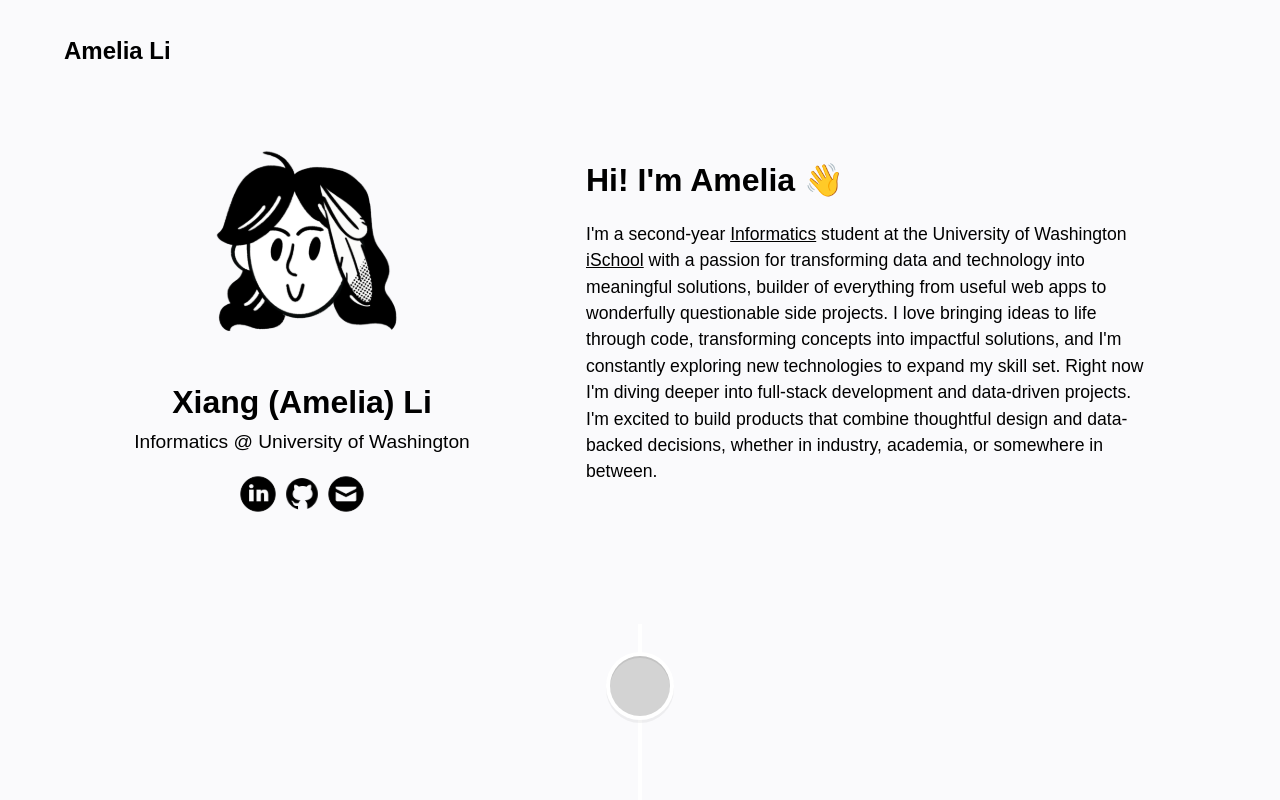
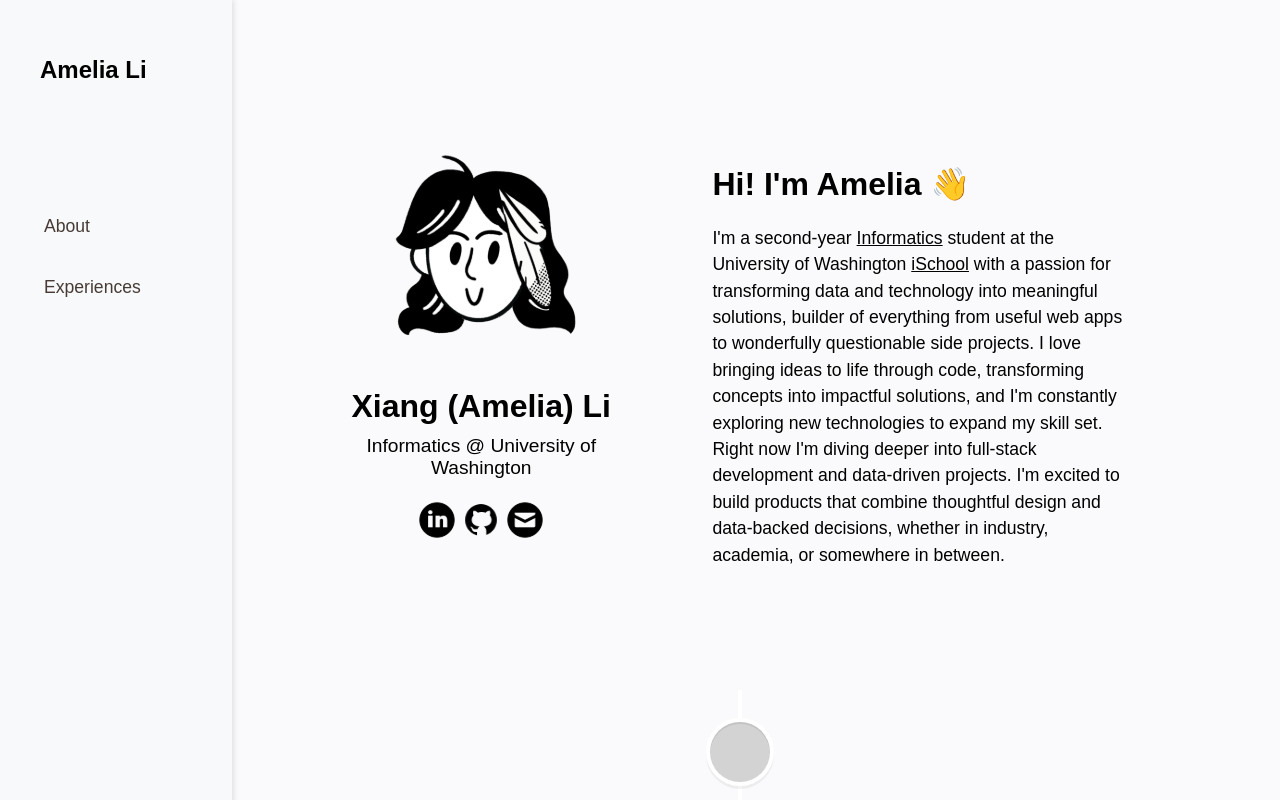
Before and after one commit to amelial9/amelial9.github.io, a React (Vite) app in the folder portfolio/: page / in a window 1280 px wide. Shown: the top 800 px of the page. Built offline with nearby package versions, Linux system fonts and the light colour scheme; some icons are missing.

Commit message:
sections

```diff
--- a/portfolio/index.html
+++ b/portfolio/index.html
@@ -6,7 +6,7 @@
     <meta name="og:description" content="Amelia's Portfolio">
     <link rel="icon" type="image/svg+xml" href="./src/assets/portrait.svg" />
     <meta name="viewport" content="width=device-width, initial-scale=1.0" />
-    <title>Amelia's Website</title>
+    <title>Amelia Li</title>
   </head>
   <body>
     <div id="root"></div>
--- a/portfolio/src/App.css
+++ b/portfolio/src/App.css
@@ -10,12 +10,6 @@
   padding: 1.5em;
   will-change: filter;
   transition: filter 300ms;
-}
-.logo:hover {
-  filter: drop-shadow(0 0 2em #646cffaa);
-}
-.logo.react:hover {
-  filter: drop-shadow(0 0 2em #61dafbaa);
 }
 
 @keyframes logo-spin {
@@ -60,3 +54,24 @@
   display: block;
   margin-left: 0;
 }
+
+.main-content {
+  margin-left: 0;
+  padding: 0 2rem;
+}
+
+nav {
+  padding: 1rem 0;
+  margin-bottom: 2rem;
+}
+
+@media (min-width: 768px) {
+  .main-content {
+    margin-left: 200px;
+  }
+
+  .vertical-nav {
+    display: block;
+  }
+
+}
--- a/portfolio/src/App.jsx
+++ b/portfolio/src/App.jsx
@@ -3,6 +3,7 @@ import './App.css'
 
 import IconLink from './components/IconLink'
 import Timeline from './components/timeline/Timeline'
+import VerticalNav from './components/VerticalNav'
 
 import portraitPic from './assets/portrait.svg'
 import linkedin from './assets/linkedin.svg'
@@ -12,12 +13,15 @@ import email from './assets/email.svg'
 function App() {
   return (
     <>
-      <nav>
-        <div className="logo">
-            <h1>Amelia Li</h1>
-        </div>
-      </nav>
-      <div className="introContainer">
+      <VerticalNav />
+
+      <br></br>
+      <br></br>
+      <br></br>
+
+      <div className="main-content" >
+        <div className="introContainer" id="about">
+
           <div className="sec1">
             <img src={portraitPic} className="portrait" alt="Amelia notion portrait pic" />
             <p className="name">Xiang (Amelia) Li</p>
@@ -42,7 +46,9 @@ function App() {
         <br></br>
         <br></br>
 
+        <section id="timeline">
           <Timeline />
+        </section>
 
         <br></br>
         <br></br>
@@ -53,6 +59,7 @@ function App() {
         <footer style={{ textAlign: 'center', padding: '10px', fontSize: '14px', color: '#473C35' }}>
           <p>© 2025 Amelia Li</p>
         </footer>
+      </div>
     </>
   )
 }
--- /dev/null
+++ b/portfolio/src/components/VerticalNav.css
@@ -0,0 +1,82 @@
+.vertical-nav {
+  position: fixed;
+  left: 0px;
+  top: 0px;
+  width: 100%;
+  height: 40px;
+  background-color: #f8f9fa;
+  padding: 1rem;
+  box-shadow: 0 2px 5px rgba(0, 0, 0, 0.1);
+  z-index: 1000;
+  text-align: center;
+}
+
+.logo {
+  text-align: center;
+  display: none;
+}
+
+.logo h2 {
+  margin: 0;
+  padding: 0;
+}
+
+.nav-links {
+  display: flex;
+  flex-direction: row;
+  justify-content: center;
+  gap: 1rem;
+  text-align: center;
+  flex-wrap: wrap;
+}
+
+.nav-link {
+  color: #473C35;
+  text-decoration: none;
+  font-size: 1rem;
+  padding: 0.5rem;
+  transition: all 0.3s ease;
+  border-radius: 4px;
+  text-align: center;
+  display: inline-block;
+}
+
+.nav-link:hover {
+  background-color: #e9ecef;
+  color: #2c1810;
+  transform: translateY(-2px);
+}
+
+
+@media screen and (min-width: 768px) {
+  .vertical-nav {
+    width: 200px;
+    height: 100vh;
+    padding: 2rem 1rem;
+    box-shadow: 2px 0 5px rgba(0, 0, 0, 0.1);
+    text-align: left;
+  }
+
+  .logo {
+    margin-bottom: 2rem;
+    text-align: left;
+    display: block;
+  }
+
+  .nav-links {
+    flex-direction: column;
+    gap: 1.5rem;
+    text-align: left;
+    margin: 0px 20px
+  }
+
+  .nav-link {
+    font-size: 1.1rem;
+    text-align: left;
+    display: block;
+  }
+
+  .nav-link:hover {
+    transform: translateX(5px);
+  }
+}
--- /dev/null
+++ b/portfolio/src/components/VerticalNav.jsx
@@ -0,0 +1,18 @@
+import React from 'react';
+import './VerticalNav.css';
+
+const VerticalNav = () => {
+  return (
+    <div className="vertical-nav">
+      <div className="logo">
+        <h2>Amelia Li</h2>
+      </div>
+      <div className="nav-links">
+        <a href="#about" className="nav-link">About</a>
+        <a href="#timeline" className="nav-link">Experiences</a>
+      </div>
+    </div>
+  );
+};
+
+export default VerticalNav;
```
Lines whose indentation alone changed are shown as unchanged.
